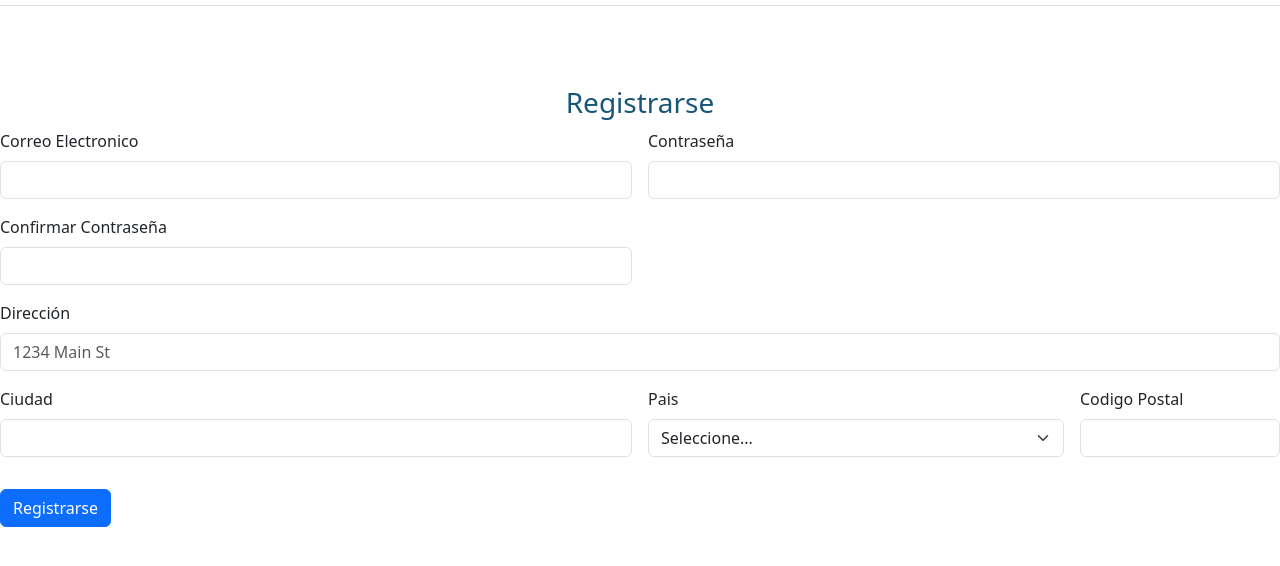
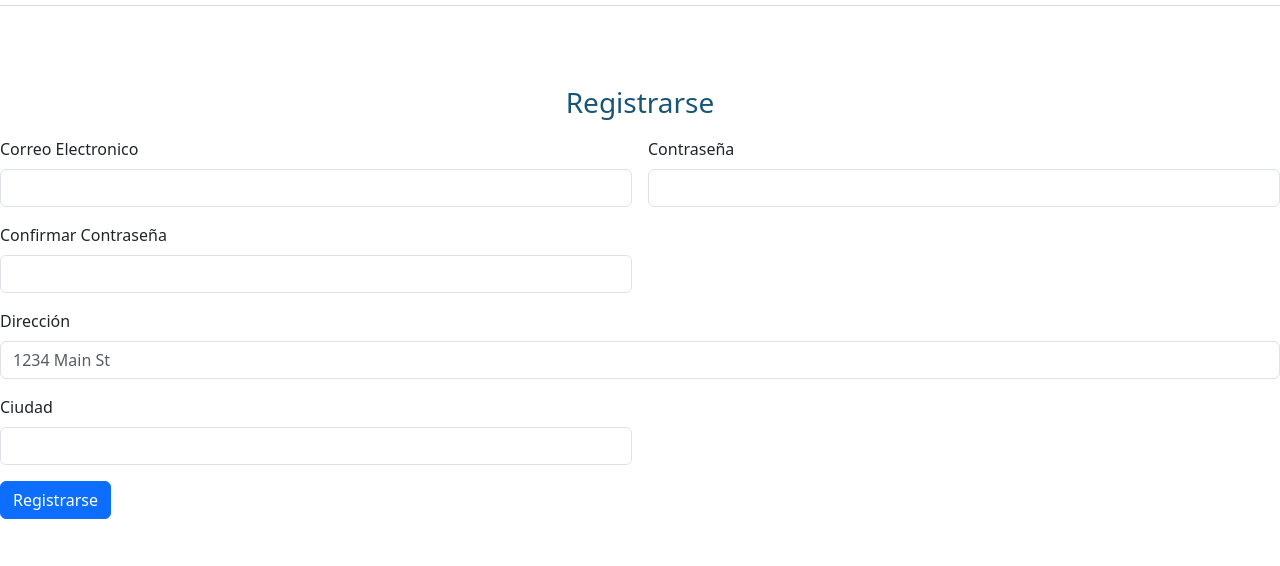
Before and after one commit to felipegustinr/Adopme, a plain HTML site: page docs/sign_up.html in a window 1280 px wide. Shown: the part 74-640 px from the top of the page. Drawn offline with nearby package versions, Linux system fonts and the light colour scheme.

Commit message:
Update sign_up.html

```diff
--- a/docs/sign_up.html
+++ b/docs/sign_up.html
@@ -49,19 +49,6 @@
                 <label for="inputCity" class="form-label">Ciudad</label>
                 <input type="text" class="form-control" id="inputCity">
             </div>
-            <div class="col-md-4">
-                <label for="inputState" class="form-label">Pais</label>
-                <select id="inputState" class="form-select">
-                    <option selected="">Seleccione...</option>
-                    <option>...</option>
-                </select>
-            </div>
-            <div class="col-md-2">
-                <label for="inputZip" class="form-label">Codigo Postal</label>
-                <input type="text" class="form-control" id="inputZip">
-            </div>
-            <div class="col-12">
-
             </div>
             <div class="col-12">
                 <button type="submit" class="btn btn-primary">Registrarse</button>
```
